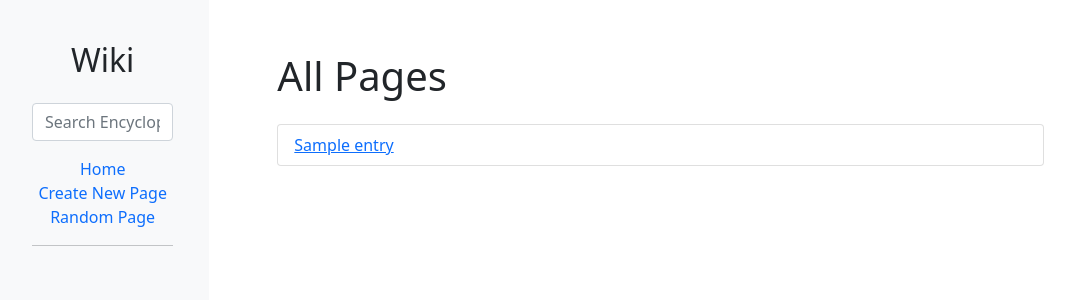
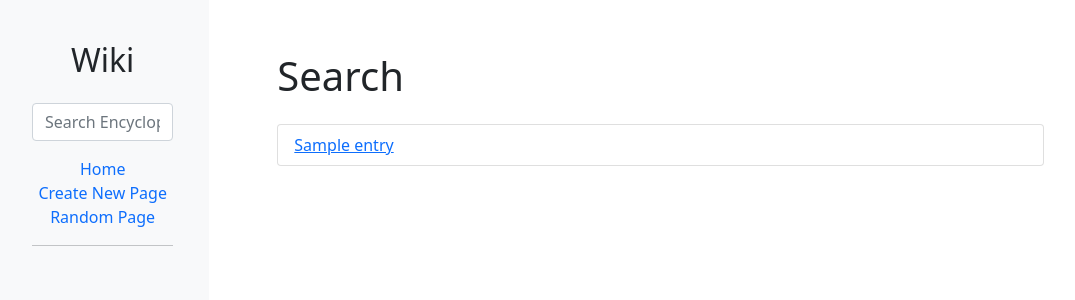
Before and after one commit to Orrv2904/Project1-Wiki, a Django app: template encyclopedia/templates/encyclopedia/search.html in a window 1280 px wide. Shown: the top 300 px of the page, without its empty margins (4-1079 px from the left). Run offline with Django 3.2, Linux system fonts and the light colour scheme; the template is opened without the code that fills it: most values are stand-ins (such as "Sample title", 1, 10 or a date in 2020).

Commit message:
:construction:

```diff
--- a/encyclopedia/templates/encyclopedia/search.html
+++ b/encyclopedia/templates/encyclopedia/search.html
@@ -9,9 +9,9 @@
     <div class="row">
         <div class="col-lg-10 col-md-9">
             <div class="p-3">
-                <h1 class="mb-4">All Pages</h1>
+                <h1 class="mb-4">Search</h1>
                 <ul class="list-group">
-                    {% for entry in entries %}
+                    {% for entry in recommendation %}
                         <li class="list-group-item"><a href="{% url 'entry' title=entry %}">{{ entry }}</a></li>
                     {% endfor %}
                 </ul>
```
